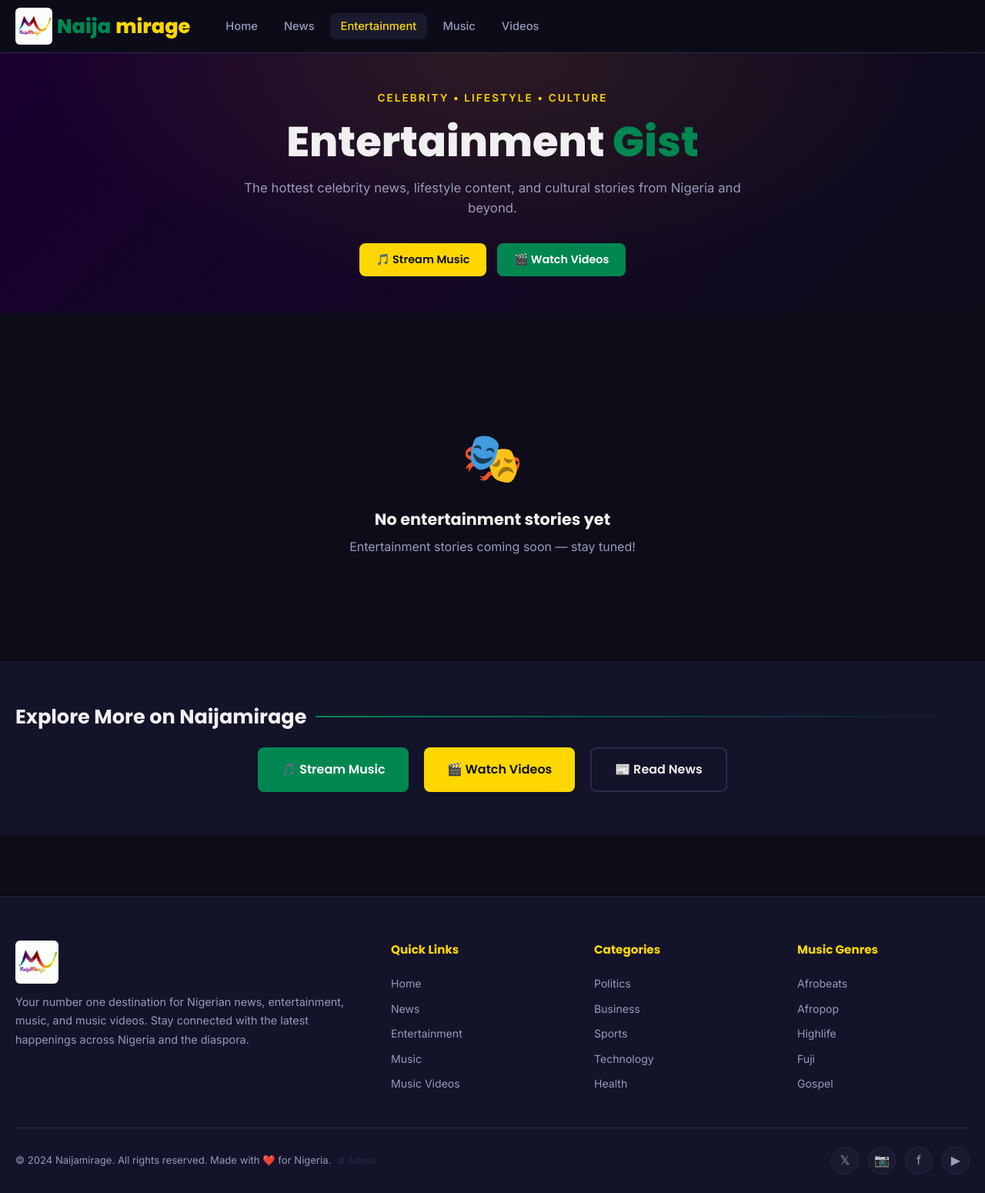
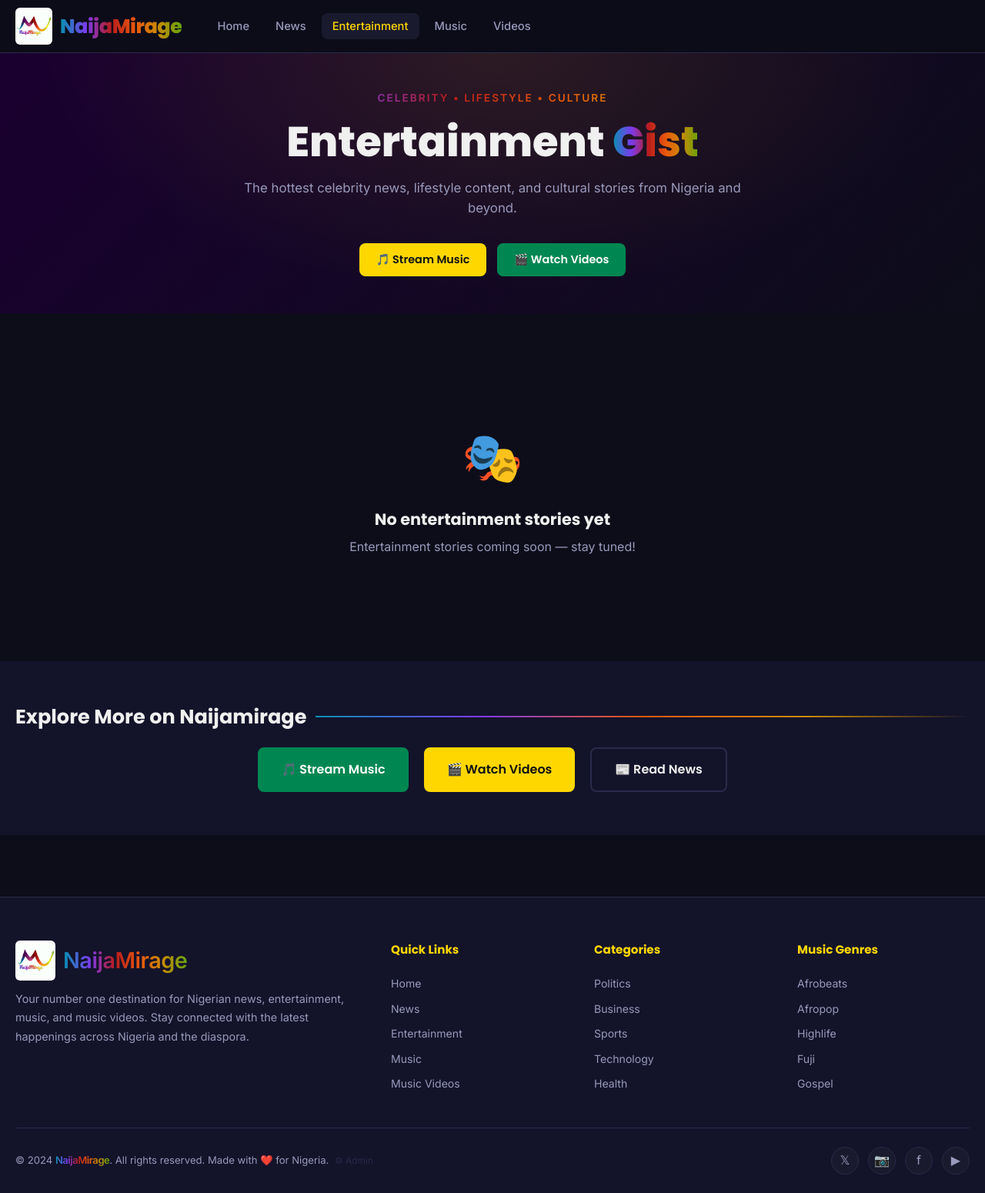
Before and after one commit to dabelinfotech/naijamirage, a Flask app: page /entertainment in a window 1280 px wide. Shown: the whole page at 77% size. Run offline with Flask 3, Linux system fonts and the light colour scheme; data that the repository does not hold is empty; some libraries are stand-ins or nearby versions.

Commit message:
Apply logo rainbow gradient to brand text and frontend headings
- Navbar/footer: 'NaijaMirage' merged as one word with logo gradient
- Section taglines and hero accent words use logo gradient colours
- Section-title underline updated to logo gradient
- Added .logo-text utility class and --logo-gradient CSS variable

Co-Authored-By: Claude Sonnet 4.6 <noreply@anthropic.com>

```diff
--- a/static/css/style.css
+++ b/static/css/style.css
@@ -1,5 +1,32 @@
 /* ─── Google Fonts ─────────────────────────────────────────────────────────── */
 @import url('https://fonts.googleapis.com/css2?family=Poppins:wght@300;400;600;700;800&family=Inter:wght@300;400;500;600&display=swap');
+
+/* ─── Logo Gradient (matches NaijaMirage logo colours) ─────────────────────── */
+/* teal → purple → dark-red → orange → yellow → lime-green */
+:root {
+  --logo-gradient: linear-gradient(90deg,
+    #0891b2 0%,
+    #7c3aed 22%,
+    #b91c1c 42%,
+    #ea580c 62%,
+    #ca8a04 80%,
+    #65a30d 100%);
+  --logo-gradient-diag: linear-gradient(135deg,
+    #0891b2 0%,
+    #7c3aed 22%,
+    #b91c1c 42%,
+    #ea580c 62%,
+    #ca8a04 80%,
+    #65a30d 100%);
+}
+
+/* Reusable gradient text utility */
+.logo-text {
+  background: var(--logo-gradient);
+  -webkit-background-clip: text;
+  -webkit-text-fill-color: transparent;
+  background-clip: text;
+}
 
 /* ─── CSS Variables ─────────────────────────────────────────────────────────── */
 :root {
@@ -58,7 +85,7 @@ ul { list-style: none; }
 }
 .section-title::after {
   content: ''; flex: 1; height: 2px;
-  background: linear-gradient(90deg, var(--green), transparent);
+  background: linear-gradient(90deg, #0891b2, #7c3aed, #ea580c, #ca8a04, transparent);
 }
 .badge {
   display: inline-block;
@@ -103,9 +130,17 @@ ul { list-style: none; }
 .navbar-brand {
   font-family: 'Poppins', sans-serif;
   font-size: 1.6rem; font-weight: 800;
-  display: flex; align-items: center; gap: 6px;
+  display: flex; align-items: center; gap: 10px;
   white-space: nowrap;
 }
+.brand-name {
+  background: var(--logo-gradient);
+  -webkit-background-clip: text;
+  -webkit-text-fill-color: transparent;
+  background-clip: text;
+  letter-spacing: -0.5px;
+}
+/* keep old classes working in footer etc */
 .brand-naija { color: var(--green); }
 .brand-mirage { color: var(--gold); }
 .brand-dot { color: var(--text-muted); font-size: 1rem; }
--- a/templates/base.html
+++ b/templates/base.html
@@ -16,7 +16,7 @@
   <div class="navbar-inner">
     <a href="{{ url_for('index') }}" class="navbar-brand">
       <img src="{{ url_for('static', filename='images/logo.jpg') }}" alt="Naijamirage" style="height:48px;width:auto;border-radius:6px;" />
-      <span class="brand-naija">Naija</span><span class="brand-mirage">mirage</span>
+      <span class="brand-name">NaijaMirage</span>
     </a>
 
     <ul class="navbar-links">
@@ -64,8 +64,9 @@
 <footer>
   <div class="footer-grid">
     <div>
-      <div class="footer-brand">
-        <img src="{{ url_for('static', filename='images/logo.jpg') }}" alt="Naijamirage" style="height:56px;width:auto;border-radius:6px;" />
+      <div class="footer-brand" style="display:flex;align-items:center;gap:10px;">
+        <img src="{{ url_for('static', filename='images/logo.jpg') }}" alt="Naijamirage" style="height:52px;width:auto;border-radius:6px;" />
+        <span class="brand-name">NaijaMirage</span>
       </div>
       <p class="footer-about">
         Your number one destination for Nigerian news, entertainment, music, and music videos.
@@ -105,7 +106,7 @@
   </div>
 
   <div class="footer-bottom">
-    <span>&copy; {{ 2024 }} Naijamirage. All rights reserved. Made with ❤️ for Nigeria. &nbsp;<a href="{{ url_for('admin_dashboard') }}" style="color:var(--border);font-size:.75rem;" title="Admin">⚙ Admin</a></span>
+    <span>&copy; {{ 2024 }} <span class="brand-name" style="font-size:inherit;font-weight:700;">NaijaMirage</span>. All rights reserved. Made with ❤️ for Nigeria. &nbsp;<a href="{{ url_for('admin_dashboard') }}" style="color:var(--border);font-size:.75rem;" title="Admin">⚙ Admin</a></span>
     <div class="footer-social">
       <a href="#" title="Twitter/X">𝕏</a>
       <a href="#" title="Instagram">📷</a>
--- a/templates/entertainment.html
+++ b/templates/entertainment.html
@@ -5,8 +5,8 @@
 
 <section class="ent-hero">
   <div class="hero-content" style="position:relative;">
-    <div class="hero-tagline">Celebrity • Lifestyle • Culture</div>
-    <h1 class="hero-title">Entertainment <span>Gist</span></h1>
+    <div class="hero-tagline" style="background:var(--logo-gradient);-webkit-background-clip:text;-webkit-text-fill-color:transparent;background-clip:text;">Celebrity • Lifestyle • Culture</div>
+    <h1 class="hero-title">Entertainment <span class="logo-text">Gist</span></h1>
     <p class="hero-sub">
       The hottest celebrity news, lifestyle content, and cultural stories from Nigeria and beyond.
     </p>
--- a/templates/index.html
+++ b/templates/index.html
@@ -6,9 +6,9 @@
 <!-- ─── Hero ──────────────────────────────────────────────────────────────── -->
 <section class="hero">
   <div class="hero-content">
-    <div class="hero-tagline">Nigeria's Premier Media Hub</div>
+    <div class="hero-tagline" style="background:var(--logo-gradient);-webkit-background-clip:text;-webkit-text-fill-color:transparent;background-clip:text;">Nigeria's Premier Media Hub</div>
     <h1 class="hero-title">
-      Your Daily Dose of<br><span>Naija</span> Stories & Sounds
+      Your Daily Dose of<br><span class="logo-text">Naija Stories &amp; Sounds</span>
     </h1>
     <p class="hero-sub">
       Breaking news, entertainment gist, Afrobeats music and music videos — all in one place.
--- a/templates/music.html
+++ b/templates/music.html
@@ -5,8 +5,8 @@
 
 <section class="hero" style="padding:48px 20px 40px;">
   <div class="hero-content">
-    <div class="hero-tagline">Stream &amp; Download</div>
-    <h1 class="hero-title">🎵 Naija <span>Music</span></h1>
+    <div class="hero-tagline" style="background:var(--logo-gradient);-webkit-background-clip:text;-webkit-text-fill-color:transparent;background-clip:text;">Stream &amp; Download</div>
+    <h1 class="hero-title">🎵 Naija <span class="logo-text">Music</span></h1>
     <p class="hero-sub">Afrobeats, Highlife, Fuji, Gospel and more — all streaming free.</p>
   </div>
 </section>
--- a/templates/news.html
+++ b/templates/news.html
@@ -5,8 +5,8 @@
 
 <section class="hero" style="padding:48px 20px 40px;">
   <div class="hero-content">
-    <div class="hero-tagline">Stay Informed</div>
-    <h1 class="hero-title">Nigerian <span>News</span></h1>
+    <div class="hero-tagline" style="background:var(--logo-gradient);-webkit-background-clip:text;-webkit-text-fill-color:transparent;background-clip:text;">Stay Informed</div>
+    <h1 class="hero-title">Nigerian <span class="logo-text">News</span></h1>
     <p class="hero-sub">Breaking news, politics, business, sports and more.</p>
   </div>
 </section>
--- a/templates/videos.html
+++ b/templates/videos.html
@@ -5,8 +5,8 @@
 
 <section class="hero" style="padding:48px 20px 40px;">
   <div class="hero-content">
-    <div class="hero-tagline">Watch &amp; Download</div>
-    <h1 class="hero-title">🎬 Music <span>Videos</span></h1>
+    <div class="hero-tagline" style="background:var(--logo-gradient);-webkit-background-clip:text;-webkit-text-fill-color:transparent;background-clip:text;">Watch &amp; Download</div>
+    <h1 class="hero-title">🎬 Music <span class="logo-text">Videos</span></h1>
     <p class="hero-sub">The latest Naija music videos — stream instantly or download for offline viewing.</p>
   </div>
 </section>
```
